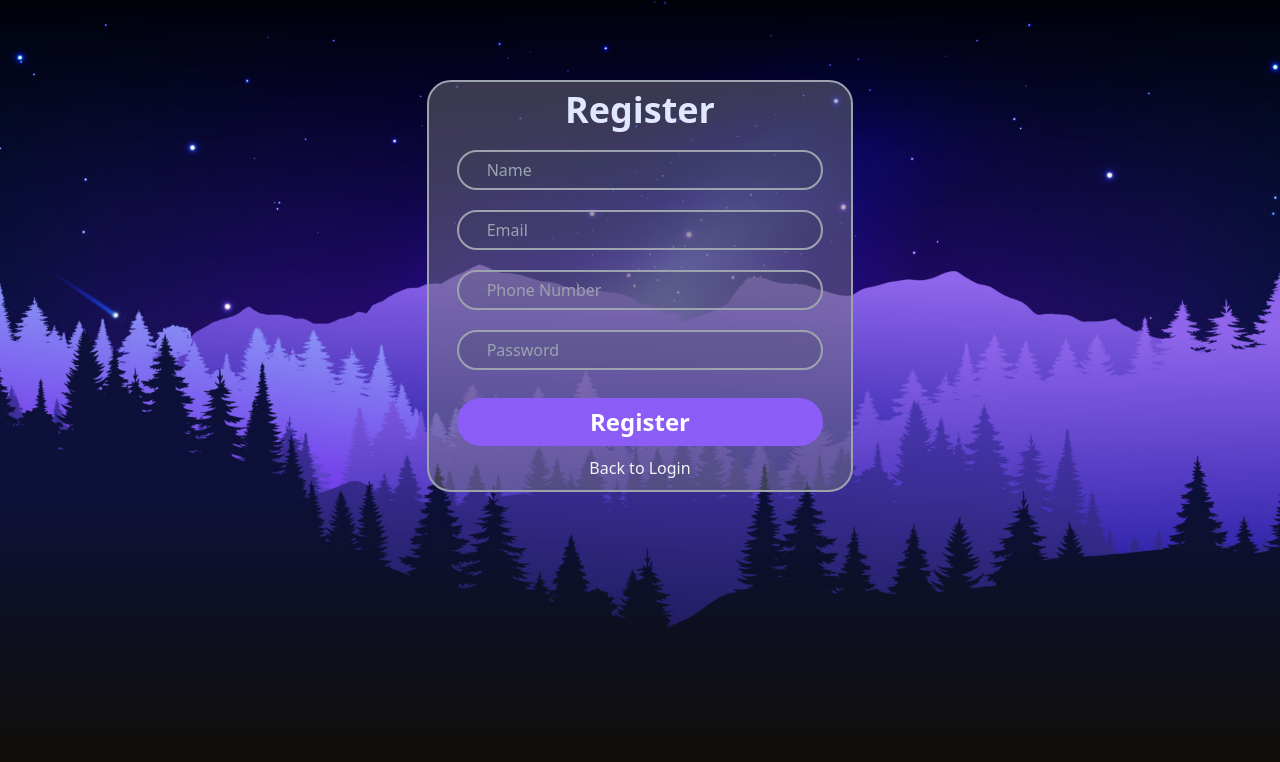
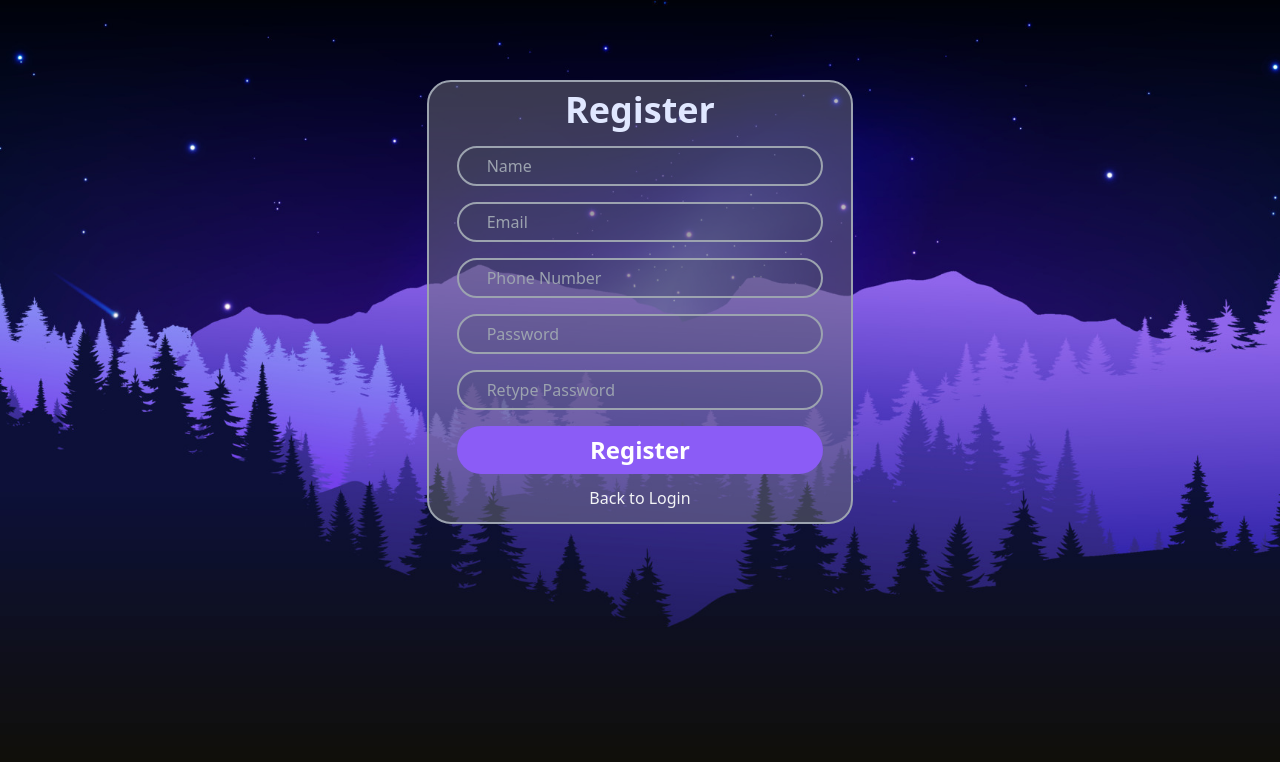
Before and after one commit to priyanjanjb/To_Do_List, a React (Vite) app in the folder Client/todolist/: page /signup in a window 1280 px wide. Shown: the top 762 px of the page. Built offline with nearby package versions, Linux system fonts and the light colour scheme.

Commit message:
feat: Develop form logic

```diff
--- a/Client/todolist/src/components/BgBox.tsx
+++ b/Client/todolist/src/components/BgBox.tsx
@@ -2,9 +2,9 @@ export default function BgBox({ children }: { children: React.ReactNode }) {
   return (
     <div
       className="items-center bg-zinc-500 bg-opacity-50 border-2 border-gray-400
+            text-gray-100
             py-2 px-7 rounded-3xl
-            text-gray-100 leading-tight
-            mx-auto w-1/3 h-full"
+            mx-auto w-1/3 "
     >
       {children}
     </div>
--- a/Client/todolist/src/components/Button.tsx
+++ b/Client/todolist/src/components/Button.tsx
@@ -2,16 +2,21 @@ import { useState } from "react";
 
 export default function Button({
   text,
-  onClick,
+  type = "button",
+  onClick
 }: {
   text: string;
-  onClick: () => null;
+  type: "button" | "submit" | "reset";
+  onClick: (e: any) => any,
 }) {
   return (
     <button
-      onClick={onClick}
+    onClick={onClick}
       className="w-full text-2xl bg-violet-500 hover:bg-violet-950 text-white font-bold py-2 px-4 rounded-full my-2"
-    >
+      type ={type}
+
+      >
+
       {text}
     </button>
   );
--- a/Client/todolist/src/components/Header.tsx
+++ b/Client/todolist/src/components/Header.tsx
@@ -1,7 +1,7 @@
 export default function Header({ title }: { title: string }) {
   return (
     <div>
-      <h2 className="text-4xl font-bold text-indigo-100 text-center">
+      <h2 className="text-4xl font-bold text-indigo-100 text-center mb-2">
         {title}
       </h2>
     </div>
--- a/Client/todolist/src/components/Input.tsx
+++ b/Client/todolist/src/components/Input.tsx
@@ -1,18 +1,21 @@
 export default function Input({
   halder,
-  types,
+  type,
+  onChange,
 }: {
   halder: string;
-  types: string;
+  type: string;
+  onChange: any;
 }) {
   return (
     <div>
       <input
-        type={types}
+        type={type}
         placeholder={halder}
+        onChange={onChange}
         className="w-full bg-gray-700  border-2
        border-gray-400
-       rounded-full py-2 px-7
+       rounded-full py-2 px-7 my-2
       text-gray-100 leading-tight
         focus:outline-none focus:bg-violet-200
         focus:border-purple-500
--- a/Client/todolist/src/components/SignIn.tsx
+++ b/Client/todolist/src/components/SignIn.tsx
@@ -8,17 +8,31 @@ import BgBox from "./BgBox";
 
 export default function SignIn() {
   const nextPage = useNavigate();
-  function handleSubmit() {
-    nextPage("/signup");
-    return null;
+  const [name, setName] = useState("");
+  const [password, setPassword] = useState("");
+
+  // Corrected the function to directly receive the event 'e'
+  function handleSubmit(e: any) {
+    e.preventDefault(); // This should be called first to prevent default form behavior\
+    console.log("Name"+name+ "Password" + password);
+    nextPage("/signup"); // Navigate after handling the data
   }
+
   return (
     <div id="signIn" className="py-20">
       <BgBox>
         <Header title="Login" />
-        <br />
-        <Input halder="Name" types="txt" /> <br />
-        <Input halder="Password" types="password" /> <br />
+        <form onSubmit={handleSubmit}>
+          <Input
+            halder="Name"
+            type="text"
+            onChange={(e: any) => setName(e.target.value)}
+          />
+          <Input
+            halder="Password"
+            type="password"
+            onChange={(e: any) => setPassword(e.target.value)}
+          />
           <div className="flow-root ">
             <p className="float-left ">
               <input type="checkbox" /> remember me{" "}
@@ -27,11 +41,13 @@ export default function SignIn() {
               <a href="#">Forgot the password</a>
             </p>
           </div>
-        <Button text="Login " onClick={handleSubmit} />
+          <Button text="Login" type="submit" onClick={handleSubmit} />{" "}
+          {/* Changed type to submit */}
           <div className="text-center my-1">
             Don't have an account ?{" "}
             <a href="http://localhost:5173/signup">Register</a>
           </div>
+        </form>
         <br />
       </BgBox>
     </div>
--- a/Client/todolist/src/components/SignUp.tsx
+++ b/Client/todolist/src/components/SignUp.tsx
@@ -3,30 +3,40 @@ import Header from "../components/Header";
 import Input from "../components/Input";
 import BgBox from "./BgBox";
 import { useNavigate } from "react-router-dom";
+import { useState } from "react";
 
 export default function SignUp() {
   const history = useNavigate();
-  function handleSubmit() {
-    history("/");
-    return null;
+  const [name, setName] = useState("");
+  const [email, setEmail] = useState("");
+  const [phone, setPhone] = useState("");
+  const [password, setPassword] = useState("");
+  const [retypePassword, setRetypePassword] = useState("");
+
+  function handleSubmit(e:any) {
+    e.preventDefault();
+    console.log("Name: " + name + " Email: " + email + " Phone: " + phone + " Password: " + password + " Retype Password: " + retypePassword);
+
   }
 
   return (
     <div className="py-20">
       <BgBox>
         <Header title="Register" />
-        <br />
-        <Input halder="Name" types="txt" />
-        <br />
-        <Input halder="Email" types="txt" />
-        <br />
-        <Input halder="Phone Number" types="number" />
-        <br />
-        <Input halder="Password" types="password" />
-        <br />
-        <Button text="Register" onClick={handleSubmit} />
-
-        <p><a href="http://localhost:5173/" className="flow-root text-center my-1">Back to Login</a></p>
+        <Input halder="Name" type="txt" onChange={(e:any) =>setName(e.target.value)}/>
+        <Input halder="Email" type="txt" onChange={(e:any) =>setEmail(e.target.value)}/>
+        <Input halder="Phone Number" type="number"onChange={(e:any) =>setPhone(e.target.value)} />
+        <Input halder="Password" type="password" onChange={(e:any) =>setPassword(e.target.value)}/>
+        <Input halder="Retype Password" type="password" onChange={(e:any) =>setRetypePassword(e.target.value)}/>
+        <Button text="Register" type="submit" onClick={handleSubmit}/>
+        <p>
+          <a
+            href="http://localhost:5173/"
+            className="flow-root text-center my-1"
+          >
+            Back to Login
+          </a>
+        </p>
       </BgBox>
     </div>
   );
```
Lines whose indentation alone changed are shown as unchanged.
